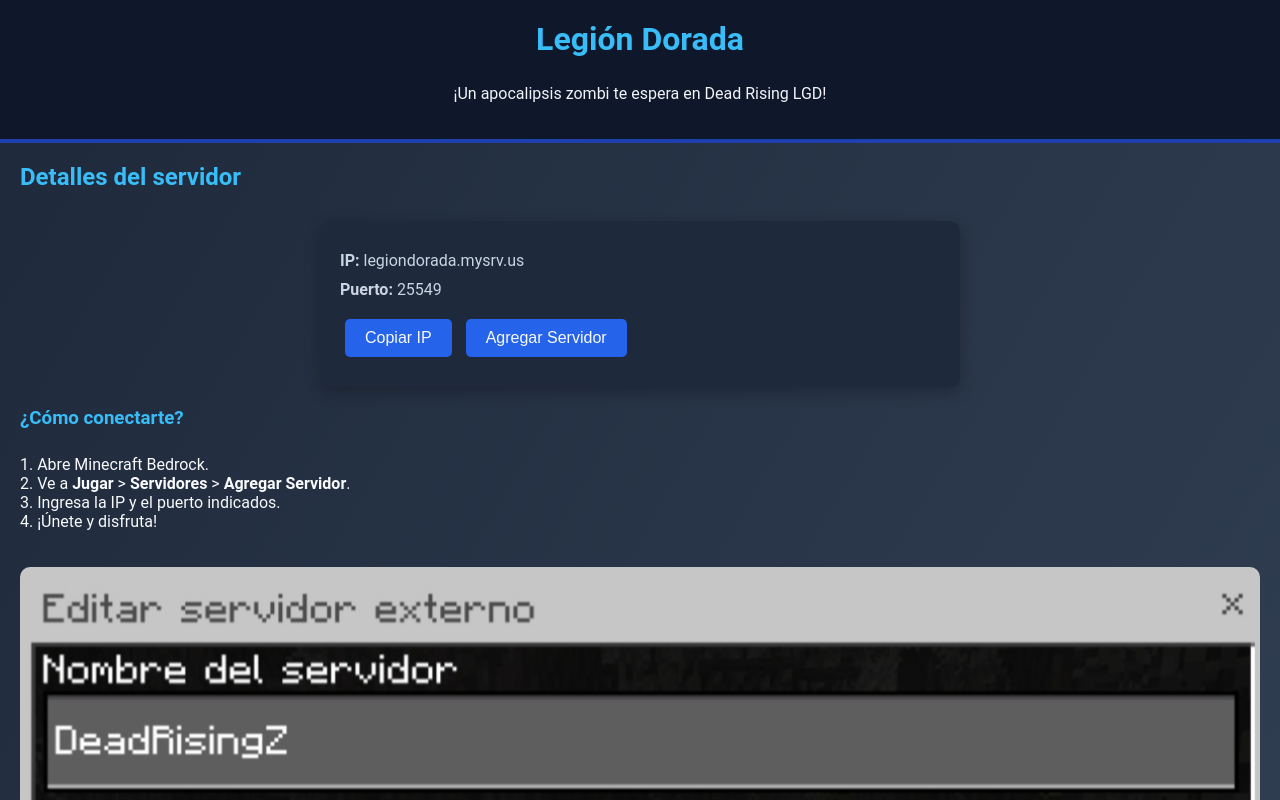
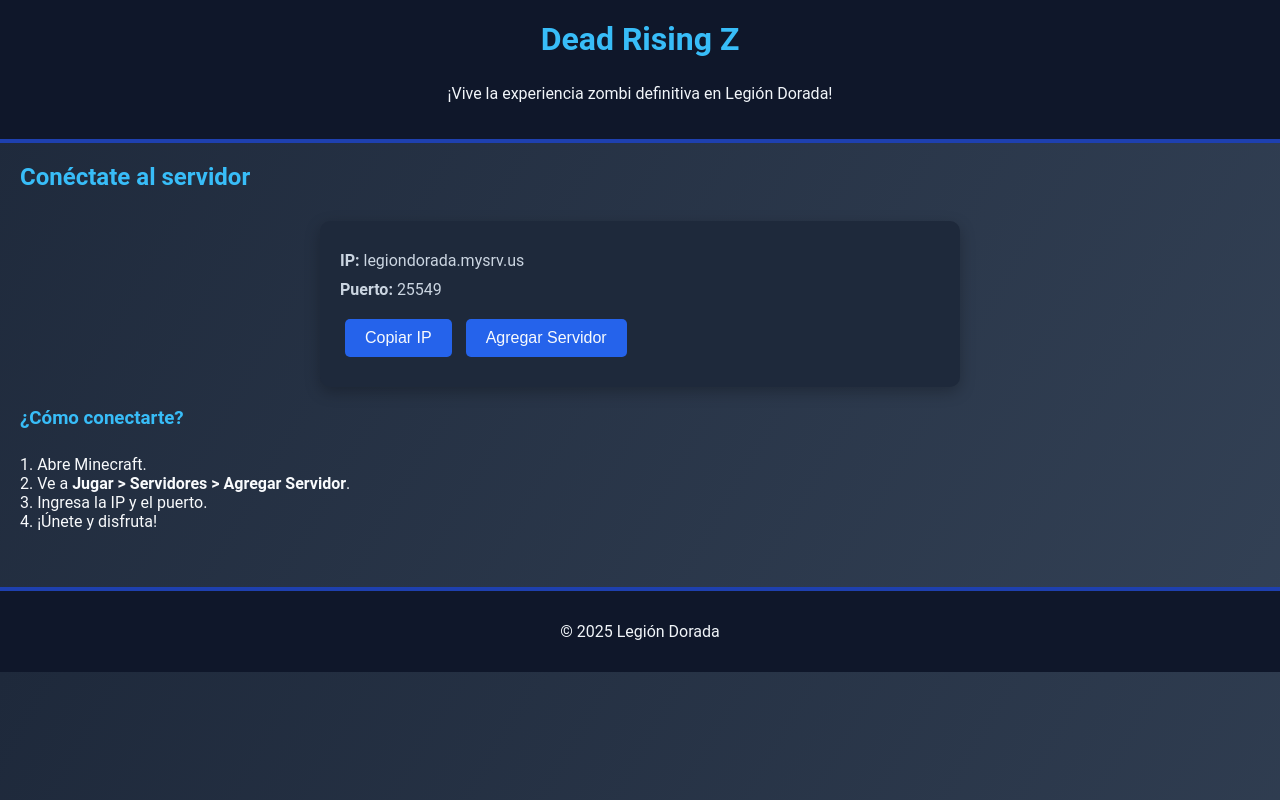
Before and after one commit to Yoset224/legiondorada.github.io, a plain HTML site: page pages/servidor.html in a window 1280 px wide. Shown: the top 800 px of the page. Drawn offline with Linux system fonts and the light colour scheme.

Commit message:
Update server.html

```diff
--- a/pages/servidor.html
+++ b/pages/servidor.html
@@ -3,16 +3,16 @@
 <head>
     <meta charset="UTF-8">
     <meta name="viewport" content="width=device-width, initial-scale=1.0">
-    <title>Legión Dorada - Servidor Bedrock</title>
+    <title>Dead Rising Z</title>
     <link rel="stylesheet" href="../css/styles.css">
 </head>
 <body>
     <header>
-        <h1>Legión Dorada</h1>
-        <p>¡Un apocalipsis zombi te espera en Dead Rising LGD!</p>
+        <h1>Dead Rising Z</h1>
+        <p>¡Vive la experiencia zombi definitiva en Legión Dorada!</p>
     </header>
     <main>
-        <h2>Detalles del servidor</h2>
+        <h2>Conéctate al servidor</h2>
         <div class="server-info">
             <p><strong>IP:</strong> legiondorada.mysrv.us</p>
             <p><strong>Puerto:</strong> 25549</p>
@@ -20,32 +20,22 @@
             <button onclick="redireccionar()">Agregar Servidor</button>
         </div>
         <h3>¿Cómo conectarte?</h3>
-        <p>
-            1. Abre Minecraft Bedrock.<br>
-            2. Ve a <strong>Jugar</strong> &gt; <strong>Servidores</strong> &gt; <strong>Agregar Servidor</strong>.<br>
-            3. Ingresa la IP y el puerto indicados.<br>
-            4. ¡Únete y disfruta!
-        </p>
-        <img src="../images/server.png" alt="Instrucciones para agregar servidor">
+        <p>1. Abre Minecraft.<br>2. Ve a <strong>Jugar > Servidores > Agregar Servidor</strong>.<br>3. Ingresa la IP y el puerto.<br>4. ¡Únete y disfruta!</p>
     </main>
     <footer>
-        <p>© 2025 Legión Dorada |
-            <a href="mailto:yosetmamani1234@gmail.com">Correo</a> |
-            <a href="https://wa.me/51913231572" target="_blank">WhatsApp</a>
-        </p>
+        <p>© 2025 Legión Dorada</p>
     </footer>
     <script>
         function copiarIP() {
             const ip = "legiondorada.mysrv.us:25549";
             navigator.clipboard.writeText(ip).then(() => {
                 alert("¡IP copiada al portapapeles!");
-            }).catch(() => {
+            }).catch(err => {
                 alert("No se pudo copiar la IP.");
             });
         }
-
         function redireccionar() {
-            const url = "minecraft://?addExternalServer=Dead Rising LGD|legiondorada.mysrv.us|25549";
+            const url = "minecraft://?addExternalServer=Dead Rising Z|legiondorada.mysrv.us|25549";
             window.location.href = url;
         }
     </script>
```
